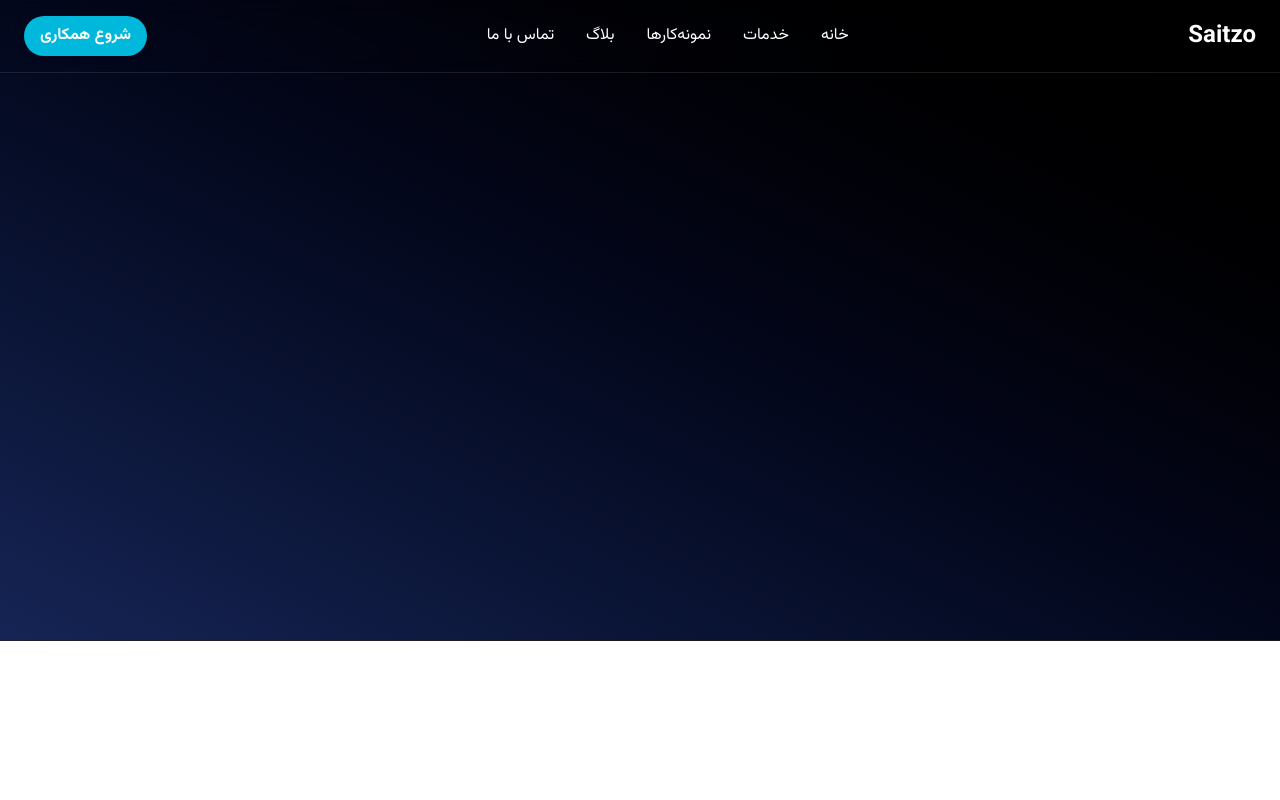
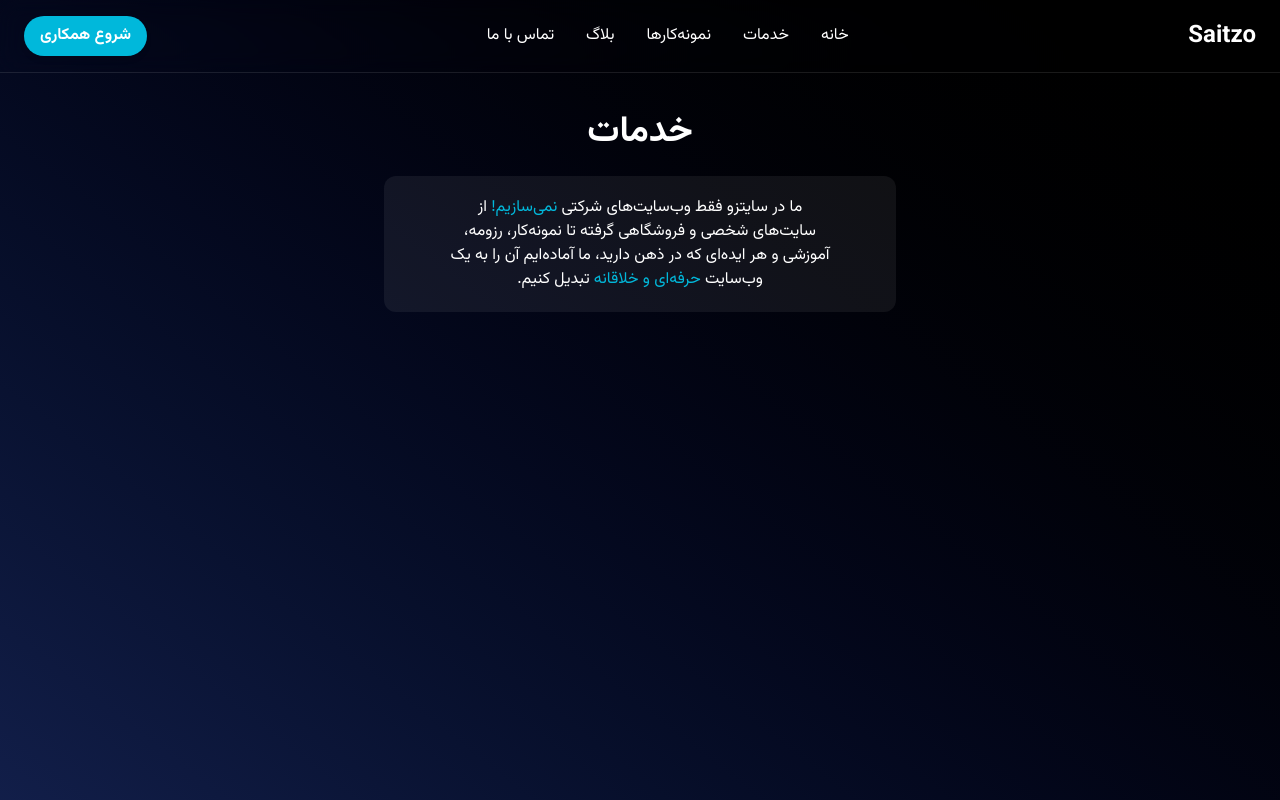
Before and after one commit to AmirabbasYousefzadeh/saitzo, a Next.js app: page /services in a window 1280 px wide. Shown: the top 800 px of the page. Built offline with nearby package versions, Linux system fonts and the light colour scheme.

Commit message:
feat-1: add header for services

```diff
--- a/components/servicesmain.jsx
+++ b/components/servicesmain.jsx
@@ -1,11 +1,24 @@
-import React from 'react'
+"use client";
+import React from "react";
+import Image from 'next/image';
 
 function servicesmain() {
   return (
     <div>
       <section
-        className="relative py-80 px-6 bg-gradient-to-tr from-blue-950 to-black text-white border-b border-white/10 overflow-hidden"
-      ></section>
+        className="h-[1000px] bg-gradient-to-tr from-blue-950 to-black text-white border-b border-white/10 overflow-hidden"
+      >
+        <div>
+          <h2 className="text-3xl md:text-4xl font-bold text-center mb-6 mt-28">
+            خدمات
+          </h2>
+          <div className="max-w-lg mx-auto text-center bg-[#FFFFFF10] py-[20px] px-[30px] rounded-xl flex justify-center">
+            <h2 className="w-96 text-center ">
+              ما در سایتزو فقط وب‌سایت‌های شرکتی <span className="text-cyan-500">نمی‌سازیم!</span> از سایت‌های شخصی و فروشگاهی گرفته تا نمونه‌کار، رزومه، آموزشی و هر ایده‌ای که در ذهن دارید، ما آماده‌ایم آن را به یک وب‌سایت <span className="text-cyan-500">حرفه‌ای و خلاقانه</span>  تبدیل کنیم.
+            </h2>
+          </div>
+        </div>
+      </section>
     </div>
   )
 }
```
